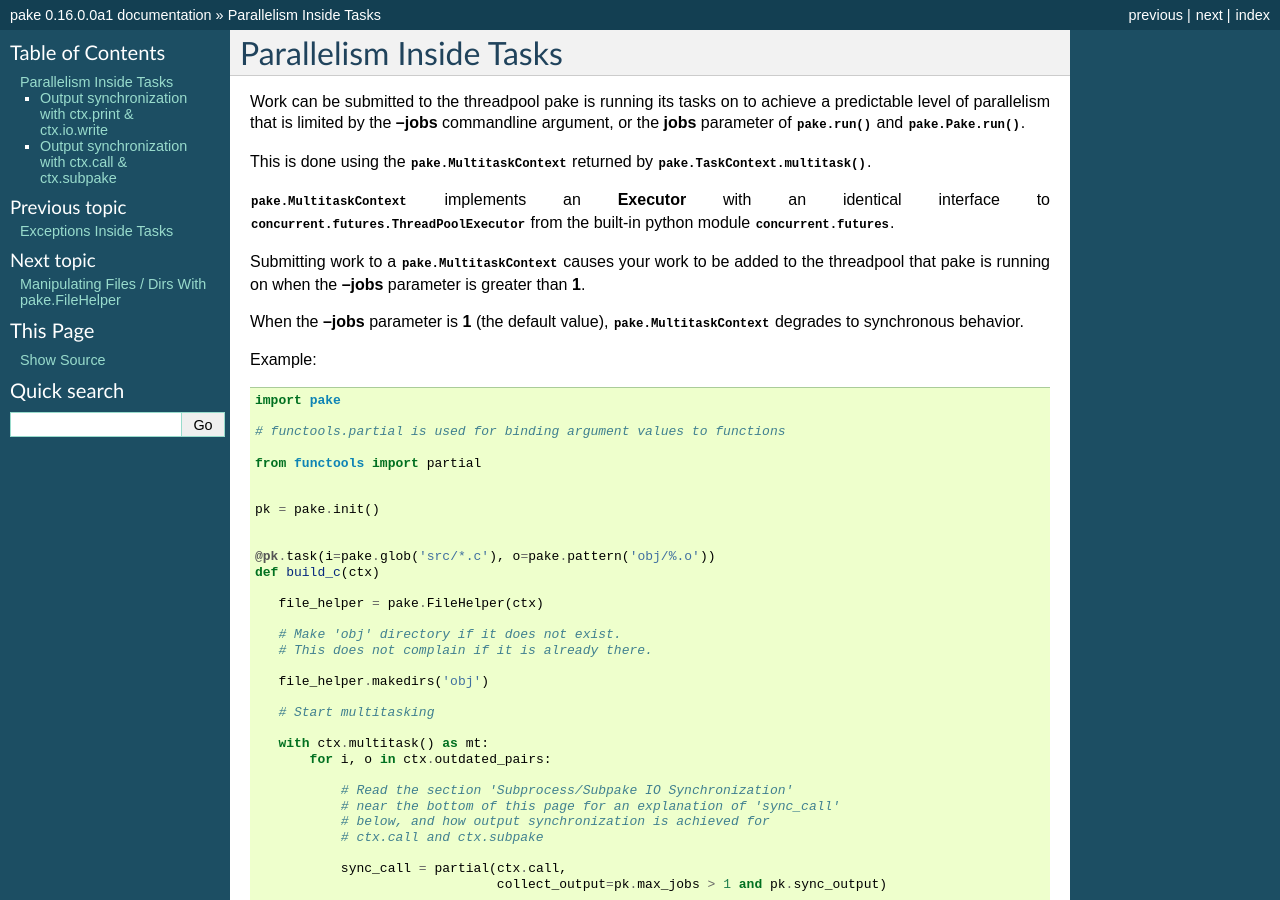
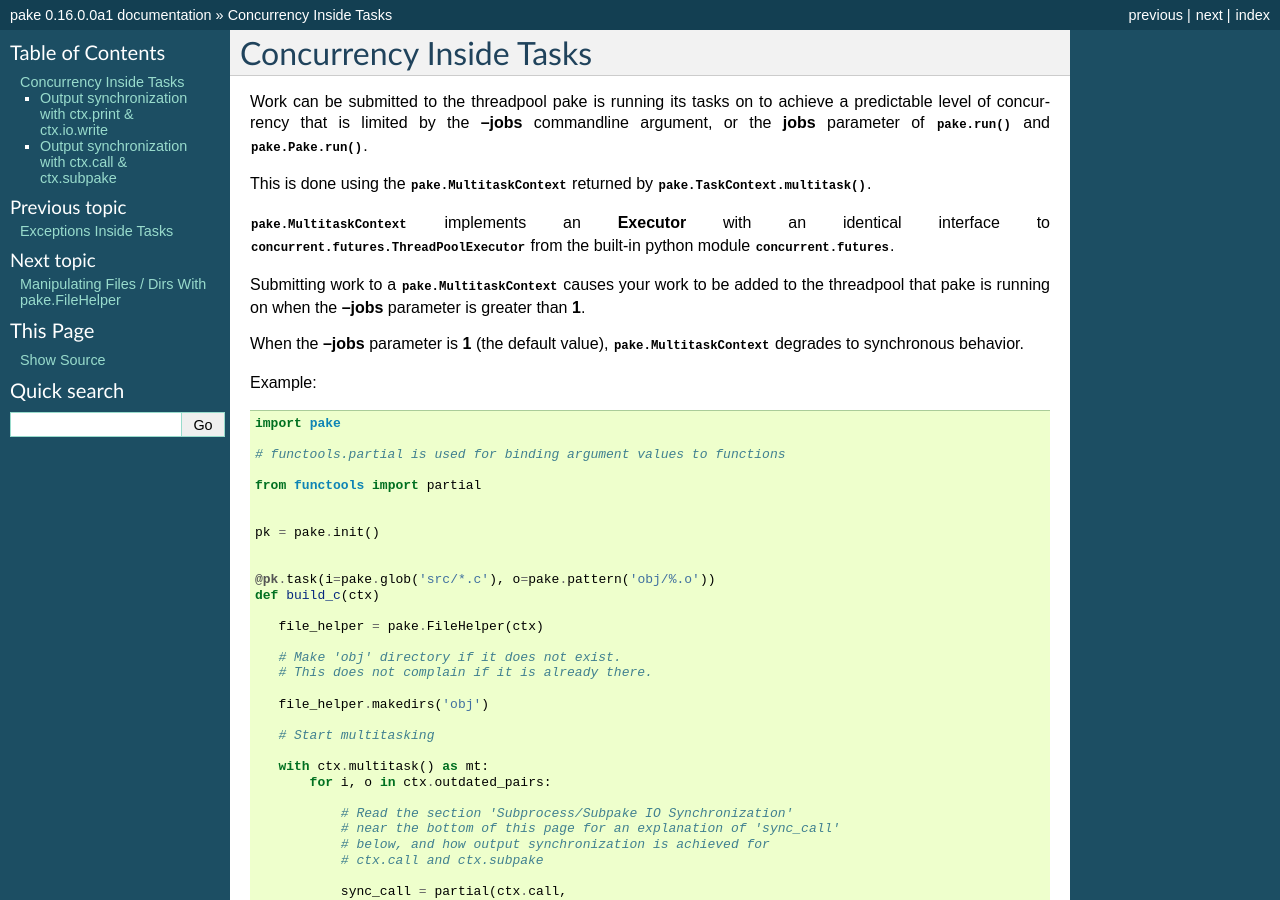
Before and after one commit to Teriks/pake, a Sphinx documentation site: the page built from docs/source/multitasking.rst, in a window 1280 px wide and 900 px high. Built offline with Sphinx 7.4.7, drawn with Linux system fonts in a browser that asks for light colours; some of the changed text lies outside the part shown.

Commit message:
Documentation amendment, "Parallelism" -> "Concurrency"

```diff
--- a/README.rst
+++ b/README.rst
@@ -187,11 +187,11 @@ Output from command ``pake clean``:
     Glob Removed Files: "bar/*.o"
 
 
-Parallelism Inside Tasks
+Concurrency Inside Tasks
 ========================
 
 Work can be submitted to the threadpool pake is running its tasks on in
-order to achieve a predictable level of parallelism that is limited by
+order to achieve a predictable level of concurrency that is limited by
 the **--jobs** command line argument or the *jobs* parameter of
 **pake.Pake.run**.
 
--- a/docs/source/index.rst
+++ b/docs/source/index.rst
@@ -57,7 +57,7 @@ Guides / Help
     Exiting Pakefiles Gracefully <exitingpakefiles>
     Adding Tasks Programmatically <programmaticlyaddtasks>
     Exceptions Inside Tasks <taskexceptions>
-    Parallelism Inside Tasks <multitasking>
+    Concurrency Inside Tasks <multitasking>
     Manipulating Files / Dirs With pake.FileHelper <filehelper>
     Running Commands / Sub Processes <subprocess>
     Running Sub Pakefiles <subpake>
--- a/docs/source/multitasking.rst
+++ b/docs/source/multitasking.rst
@@ -1,8 +1,8 @@
-Parallelism Inside Tasks
+Concurrency Inside Tasks
 ========================
 
 Work can be submitted to the threadpool pake is running its tasks on to achieve a
-predictable level of parallelism that is limited by the **--jobs** commandline argument,
+predictable level of concurrency that is limited by the **--jobs** commandline argument,
 or the **jobs** parameter of :py:meth:`pake.run` and :py:meth:`pake.Pake.run`.
 
 This is done using the :py:class:`pake.MultitaskContext` returned by :py:meth:`pake.TaskContext.multitask`.
```
